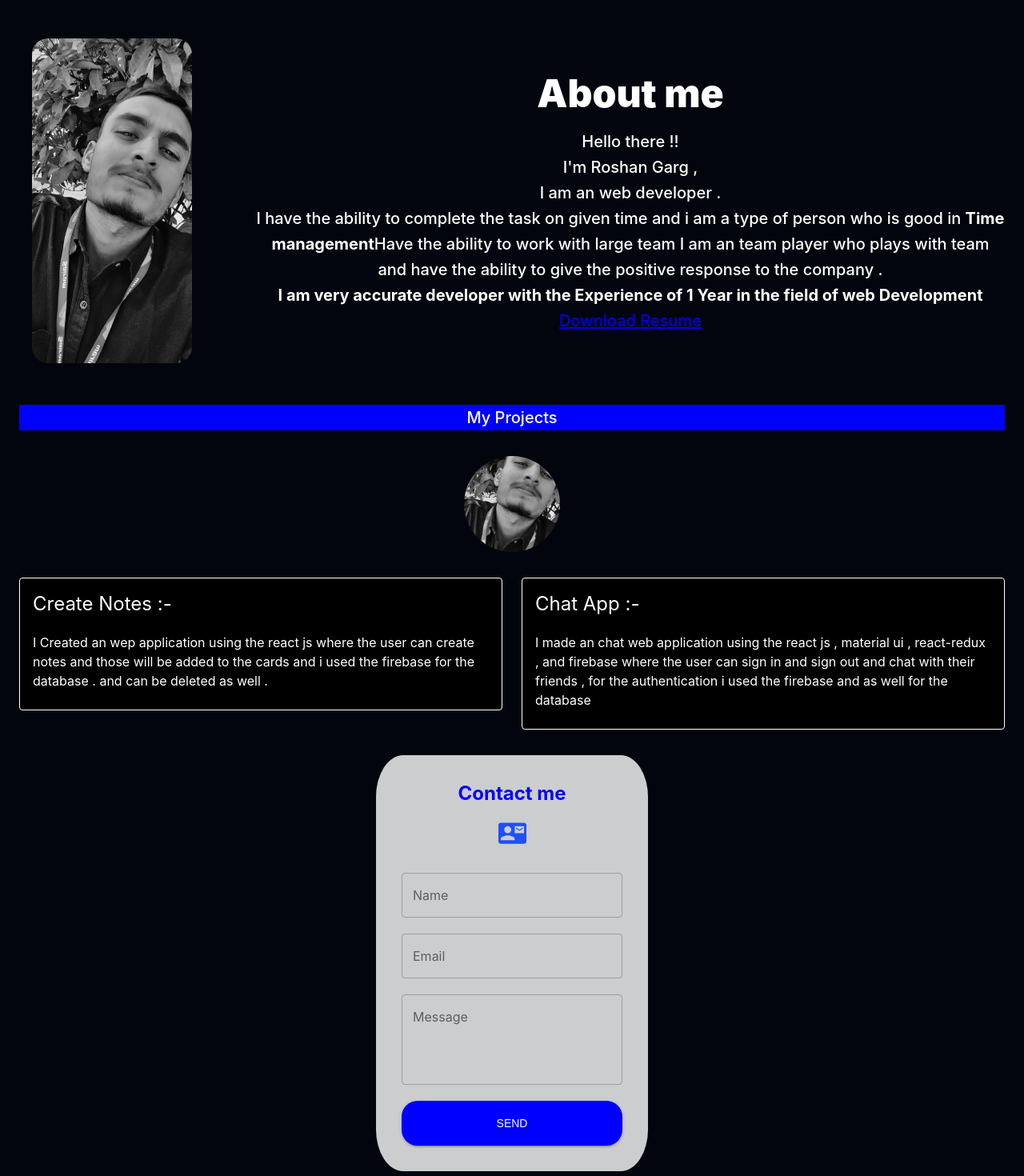
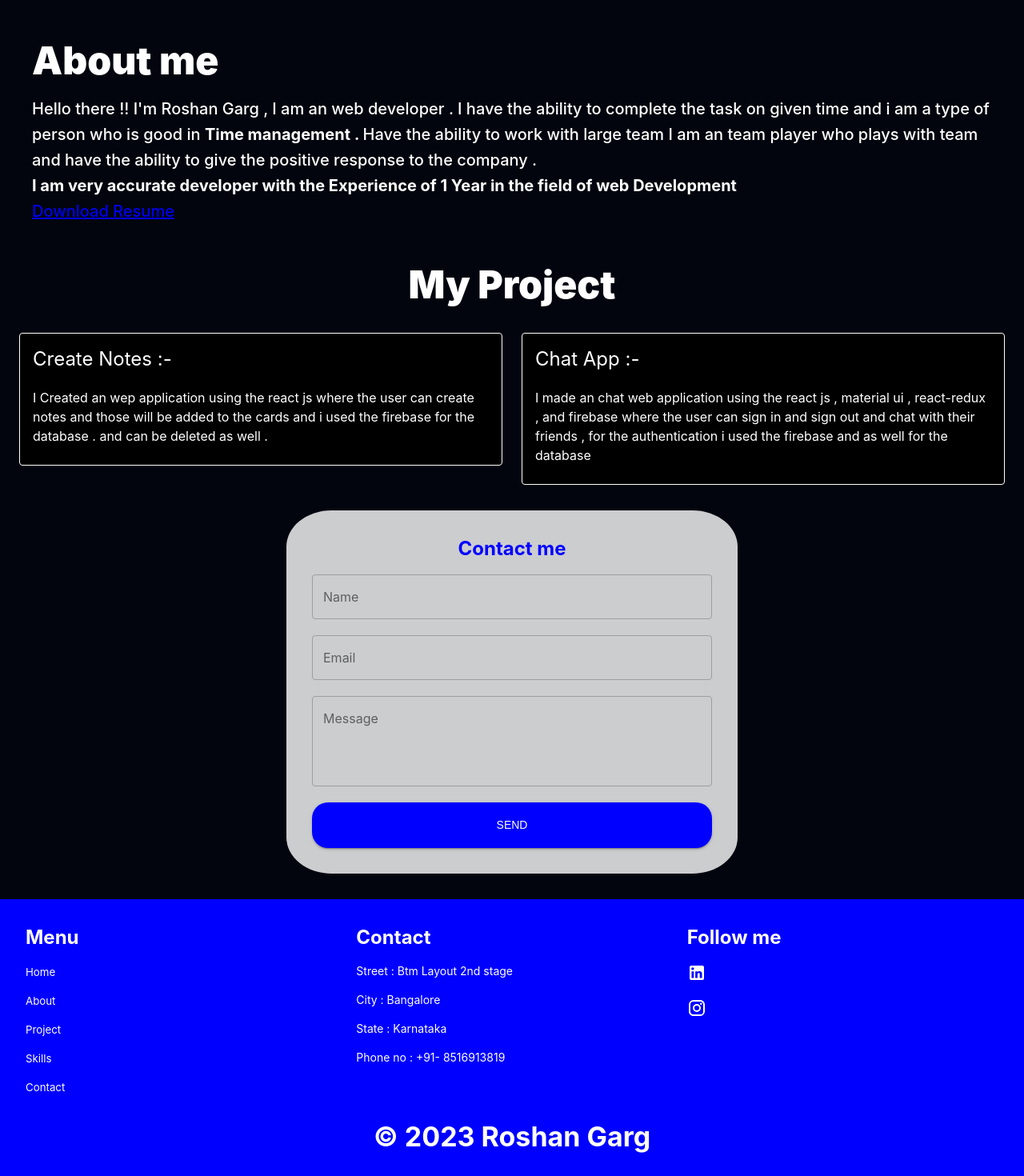
Before and after one commit to roshangarg/RoshanPortfolio, a React (Create React App) app: page / in a window 1280 px wide. Shown: the part 800-2270 px from the top of the page at 80% size. Built offline with nearby package versions, Linux system fonts and the light colour scheme.

Commit message:
Email js servise added

```diff
--- a/package.json
+++ b/package.json
@@ -1,10 +1,10 @@
 {
-
   "name": "portfolio",
   "version": "0.1.0",
-  "homepage":"https://roshangarg.github.io/RoshanPortfolio/",
+  "homepage": "https://roshangarg.github.io/RoshanPortfolio/",
   "private": true,
   "dependencies": {
+    "@emailjs/browser": "^3.10.0",
     "@material-ui/core": "^4.12.4",
     "@material-ui/icons": "^4.11.3",
     "@testing-library/jest-dom": "^5.16.5",
--- a/src/App.js
+++ b/src/App.js
@@ -12,10 +12,10 @@ import Layout from "./Layout";
 function App() {
   return (
     <div className="App">
-      <BrowserRouter>
+
         <Layout>
           <Routes >
-            <Route exact  path="/" index element={<Home />} />
+            <Route exact path="/" index element={<Home />} />
             <Route exact path="about" element={<About />} />
             <Route exact path="navbar" element={<Navbar />} />
             <Route exact path="contact" element={<Contact />} />
@@ -24,7 +24,7 @@ function App() {
             <Route path="*" element={<NotFound />} />
           </Routes>
         </Layout>
-      </BrowserRouter>
+
     </div>
   );
 }
--- a/src/components/About.js
+++ b/src/components/About.js
@@ -4,7 +4,7 @@ import resume from "../Roshan's Resume-4-1.pdf";
 import { Box, Typography, useMediaQuery } from "@material-ui/core";
 
 const About = () => {
-  const matches = useMediaQuery("(min-width:600px)");
+
 
   return (
     <div
@@ -12,21 +12,12 @@ const About = () => {
         display: "flex",
         margin: "3rem 1rem",
         width: "100%",
-        textAlign: "center",
-        alignItems: "center",
-        justifyContent: "center",
+        // textAlign: "center",
+        // alignItems: "center",
+        // justifyContent: "center",
       }}
     >
-      {matches && (
-        <Box>
-          <img
-            src={logo}
-            alt="roshan img "
-            width="200px"
-            style={{ borderRadius: "20px", marginRight: "5rem" }}
-          />
-        </Box>
-      )}
+
       <Box style={{marginRight:'1rem'}}>
         <Typography
           variant="h3"
@@ -35,12 +26,12 @@ const About = () => {
           About me
         </Typography>
         <Typography variant="h6" style={{}}>
-          Hello there !! <br />
-          I'm Roshan Garg , <br />
-          I am an web developer . <br /> I have the ability to complete the task
+          Hello there !!
+          I'm Roshan Garg ,
+          I am an web developer . I have the ability to complete the task
           on given time and i am a type of person who is good in{" "}
-          <b>Time management</b>
-          Have the ability to work with large team I am an team player who plays
+          <b>Time management . </b>
+           Have the ability to work with large team I am an team player who plays
           with team and have the ability to give the positive response to the
           company .
           <br />
--- a/src/components/Contact.js
+++ b/src/components/Contact.js
@@ -1,16 +1,34 @@
 import { TextField, Typography, Button } from "@material-ui/core";
-import ContactMailIcon from "@material-ui/icons/ContactMail";
+import { useRef } from "react";
+import emailjs from "@emailjs/browser";
 import React, { useState } from "react";
 
 const Contact = () => {
-  const [email,setEmail] = useState('')
-  const [name, setName] = useState('')
-  const [message,setMessage] = useState('')
-  const handleSubmit = (e) => {
-    e.preventDefault()
-    const data = {email , name , message }
-    console.log(data)
-  }
+  const [email, setEmail] = useState("");
+  const [name, setName] = useState("");
+  const [message, setMessage] = useState("");
+  const form = useRef();
+
+  const sendEmail = (e) => {
+    e.preventDefault();
+
+    emailjs
+      .sendForm(
+        "service_wdsa9hp",
+        "template_dhanvdr",
+        form.current,
+        "s34___pcGSoSk0v23"
+      )
+      .then(
+        (result) => {
+          console.log(result.text);
+
+        },
+        (error) => {
+          console.log(error.text);
+        }
+      );
+  };
   return (
     <div
       style={{
@@ -23,8 +41,7 @@ const Contact = () => {
     >
       <div
         style={{
-          display: "flex",
-          background: 'rgba(255,255,255,0.8)',
+          background: "rgba(255,255,255,0.8)",
 
           alignContent: "center",
           flexDirection: "column",
@@ -32,7 +49,7 @@ const Contact = () => {
           textAlign: "center",
           justifyContent: "center",
           padding: "2rem",
-
+          minWidth: "500px",
           color: "black",
           // width:'50%',
 
@@ -46,28 +63,40 @@ const Contact = () => {
           Contact me{" "}
         </Typography>
 
-        <ContactMailIcon
-          style={{ marginBottom: "2rem" }}
-          fontSize="large"
-          color="primary"
-        />
-        <form onSubmit={handleSubmit} noValidate>
-          <TextField type="text" fullWidth label="Name" variant="outlined" value={name}  onChange={(e)=>setName(e.target.value)} />
+        <form ref={form} onSubmit={sendEmail} noValidate>
+          <TextField
+            type="text"
+            fullWidth
+            name="user_name"
+            label="Name"
+            variant="outlined"
+            // value={name}
+            // onChange={(e) => setName(e.target.value)}
+          />
           <br />
           <br />
           <TextField
             type="email"
+            name="user_email"
             fullWidth
             placeholder="Email"
             label="Email"
             variant="outlined"
-            value={email}
-            onChange={(e) => setEmail(e.target.value)}
+            // value={email}
+            // onChange={(e) => setEmail(e.target.value)}
           />
           <br />
           <br />
-          <TextField type="text" fullWidth label="Message" variant="outlined" minRows={4}  multiline
-           value={message} onChange={(e) => setMessage(e.target.value)}
+          <TextField
+            type="text"
+            fullWidth
+            name="message"
+            label="Message"
+            variant="outlined"
+            minRows={4}
+            multiline
+            // value={message}
+            // onChange={(e) => setMessage(e.target.value)}
           />
           <br />
           <br />
--- a/src/components/Footer.js
+++ b/src/components/Footer.js
@@ -33,28 +33,7 @@ const Footer = () => {
     <div style={{ background: "blue" }}>
       <Container style={{padding:'2rem'}}>
         <Grid container spacing={3}>
-          <Grid item xs={12} sm={6} md={4}>
-            <Box>
-              <Typography variant="h5" style={{ marginBottom: "1rem",fontWeight:'700' }}>
-                Contact
-              </Typography>
-            </Box>
-            <Box>
-              <Typography variant="body2" style={{ marginBottom: "1rem" }}>
-                Street : Btm Layout 2nd stage{" "}
-              </Typography>
-              <Typography variant="body2" style={{ marginBottom: "1rem" ,}}>
-                City : Bangalore{" "}
-              </Typography>
-              <Typography variant="body2" style={{ marginBottom: "1rem", }}>
-                State : Karnataka
-              </Typography>
-              <Typography variant="body2" style={{ marginBottom: "1rem" ,}}>
-                Phone no : +91- 8516913819
-              </Typography>
-            </Box>
-          </Grid>
-          <Grid item xs={12} sm={6} md={4}>
+        <Grid item xs={12} sm={6} md={4}>
             <Box>
               <Typography variant="h5" style={{ marginBottom: "1rem" ,fontWeight:'700'}}>
                 Menu
@@ -77,6 +56,28 @@ const Footer = () => {
               ))}
             </Box>
           </Grid>
+          <Grid item xs={12} sm={6} md={4}>
+            <Box>
+              <Typography variant="h5" style={{ marginBottom: "1rem",fontWeight:'700' }}>
+                Contact
+              </Typography>
+            </Box>
+            <Box>
+              <Typography variant="body2" style={{ marginBottom: "1rem" }}>
+                Street : Btm Layout 2nd stage{" "}
+              </Typography>
+              <Typography variant="body2" style={{ marginBottom: "1rem" ,}}>
+                City : Bangalore{" "}
+              </Typography>
+              <Typography variant="body2" style={{ marginBottom: "1rem", }}>
+                State : Karnataka
+              </Typography>
+              <Typography variant="body2" style={{ marginBottom: "1rem" ,}}>
+                Phone no : +91- 8516913819
+              </Typography>
+            </Box>
+          </Grid>
+
           <Grid item xs={12} sm={6} md={4}>
             <Box>
               <Typography variant="h5" style={{ marginBottom: "1rem" ,fontWeight:'700' }}>
@@ -110,7 +111,7 @@ const Footer = () => {
 
         <Box>
         <Box >
-              <Typography style={{width:'100%',display:'flex', alignContent:'center', alignItems:'center', justifyContent:'center' , marginTop:'1rem'}} variant="h4" >
+              <Typography style={{width:'100%',display:'flex', alignContent:'center', alignItems:'center', justifyContent:'center' , marginTop:'1rem' ,  fontWeight: '700'}} variant="h4">
               &copy; {new Date().getFullYear()} Roshan Garg
               </Typography>
             </Box>
--- a/src/components/Project.js
+++ b/src/components/Project.js
@@ -1,7 +1,7 @@
 import React from 'react'
 import { makeStyles } from '@material-ui/core/styles';
-import { Card, Avatar, Link, Typography ,CardContent, Grid , Box} from '@material-ui/core';
-import logo  from '../ROSHAN.jpeg'
+import { Card,  Link, Typography ,CardContent, Grid ,} from '@material-ui/core';
+
 
 const useStyles = makeStyles({
 
@@ -12,13 +12,13 @@ const Project = () => {
 
   return (
     <div style={{margin:'2rem 0rem ' }} >
-      <Typography variant='h6' style={{width:'100%' , textAlign:'center' ,margin:'2rem 0rem',background:'blue' }}>
-        My Projects
-      </Typography>
-      <Box style={{width:'100%' ,display:'flex', textAlign:'center' ,margin:'2rem 0rem',justifyContent:'center'}}>
+      <Typography
+          variant="h3"
+          style={{width:'100%' ,display:'flex', textAlign:'center' ,margin:'2rem 0rem',justifyContent:'center',fontWeight: "900",}}
+        >
+         My Project
+        </Typography>
 
-      <Avatar src={logo} style={{ width:'120px', height:'120px', }}/>
-      </Box>
       <Grid container spacing={3}>
         <Grid style={{width :'50%' }} item sm={6} xs={12}>
         <Link href='https://roshangarg.github.io/muiProject/' target='_blank' style={{textDecoration:'none'}}>
--- a/src/index.js
+++ b/src/index.js
@@ -4,12 +4,16 @@ import ReactDOM from "react-dom/client";
 import "../src/styles/index.css";
 import App from "./App";
 import reportWebVitals from "./reportWebVitals";
+import { HashRouter as Router } from "react-router-dom";
 import {theme} from './styles/theme'
 const root = ReactDOM.createRoot(document.getElementById("root"));
 root.render(
   <React.StrictMode>
     <ThemeProvider theme={theme}>
+
+    <Router>
       <App />
+    </Router>
     </ThemeProvider>
   </React.StrictMode>
 );
```
Also changed, not shown: 1 other file (tests, documents, lock files or other folders).
